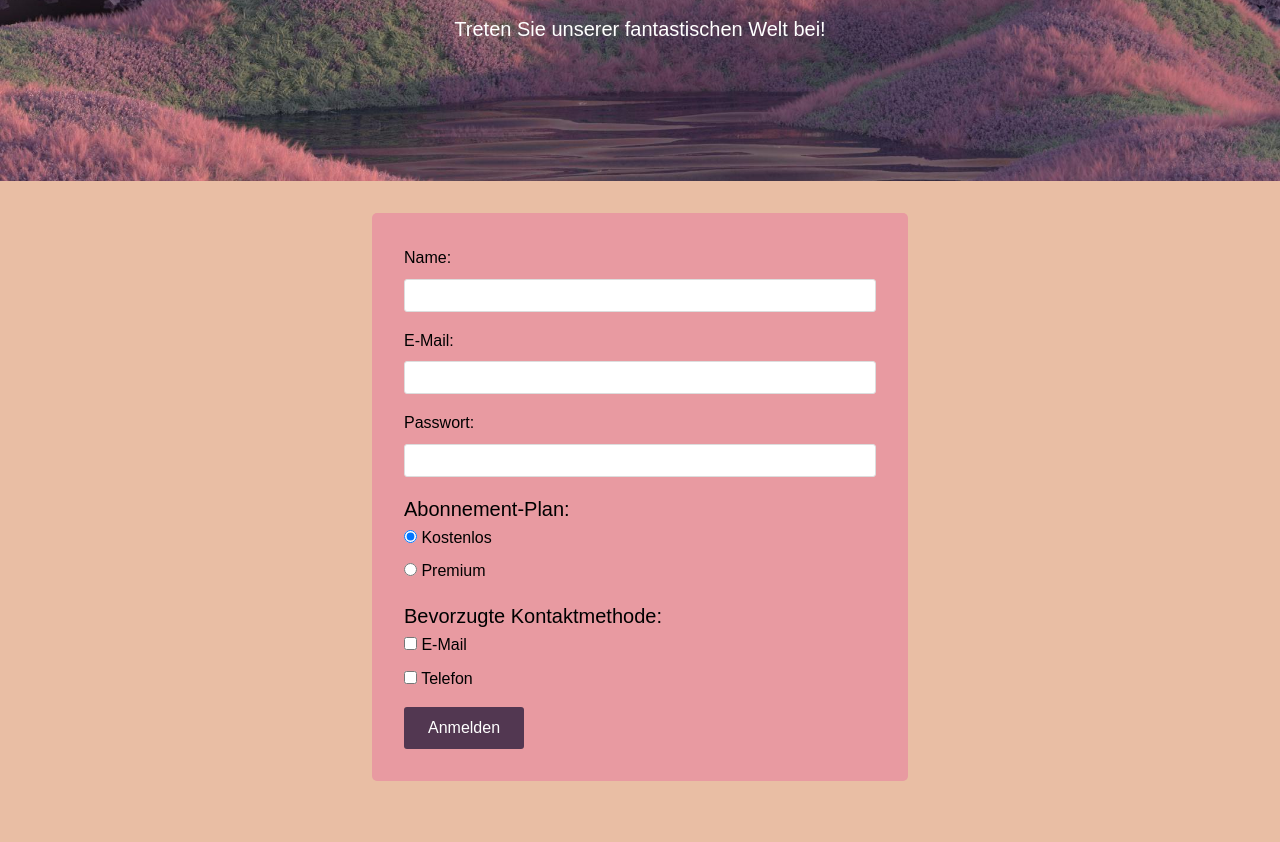
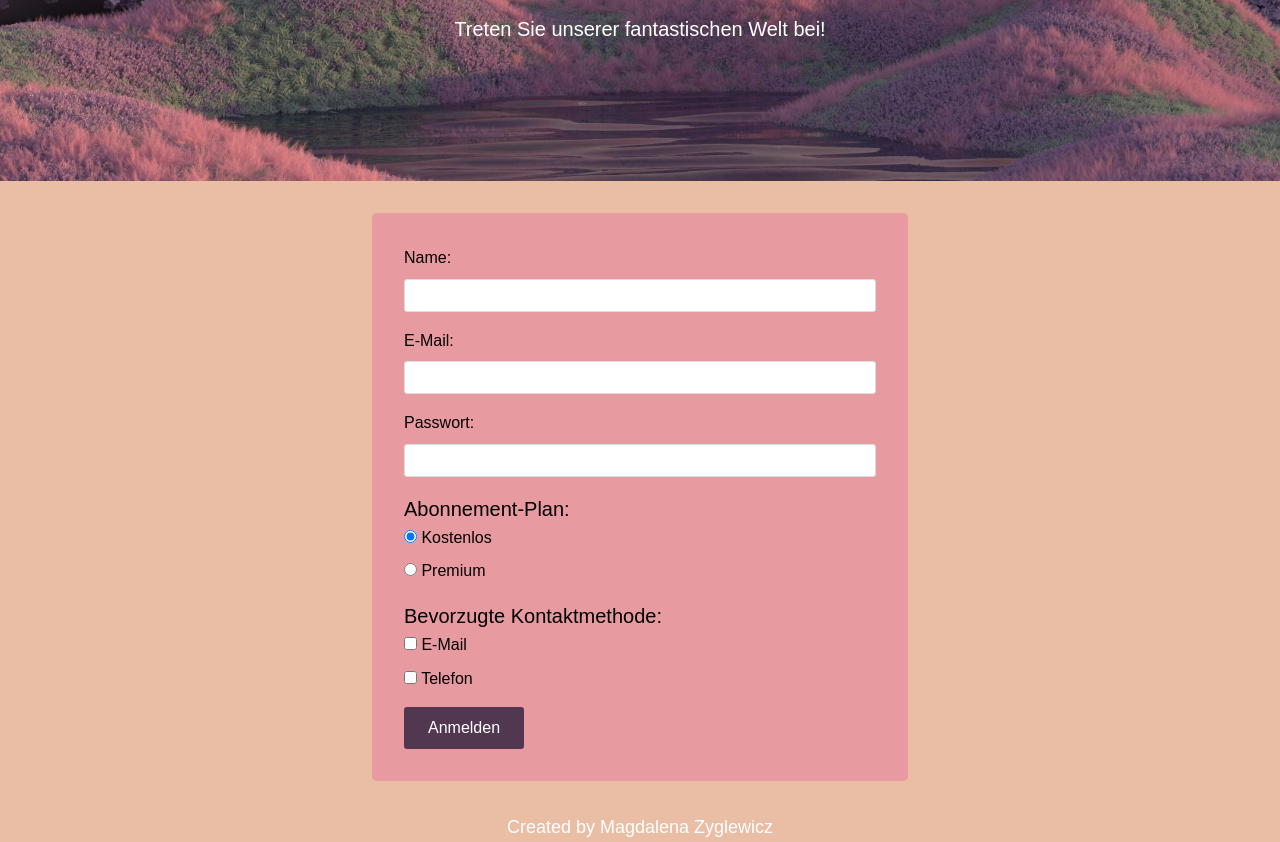
Before and after one commit to Lena3891/Business-Site, a plain HTML site: page index.html in a window 1280 px wide. Shown: the part 219-1061 px from the top of the page. Before the commit the page ends 1032 px from the top, so only its background shows below. Drawn offline with Linux system fonts and the light colour scheme; files whose address does not match are found by name.

Commit message:
added footer

```diff
--- a/index.html
+++ b/index.html
@@ -47,4 +47,7 @@
       </form>
     </main>
   </body>
+  <footer>
+    <p class="created">Created by Magdalena Zyglewicz</p>
+  </footer>
 </html>
--- a/style.css
+++ b/style.css
@@ -68,9 +68,12 @@ button {
   cursor: pointer;
   font-size: 1rem;
 }
-button:hover {
-  background-color: #45a049;
+.created {
+  text-align: center;
+  color: white;
+  font-size: 18px;
 }
+
 @media (max-width: 600px) {
   header {
     min-height: 30vh;
```
